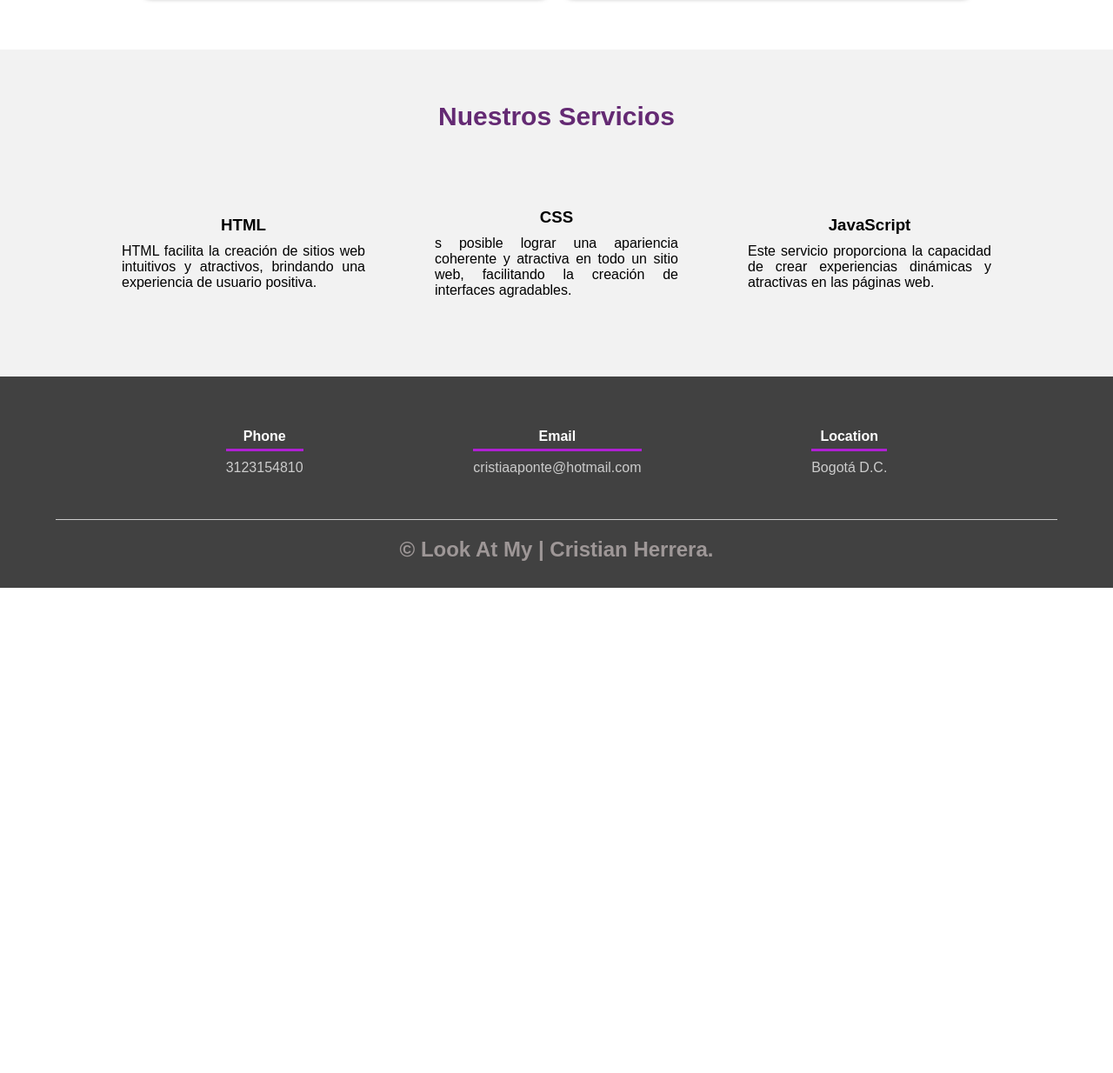
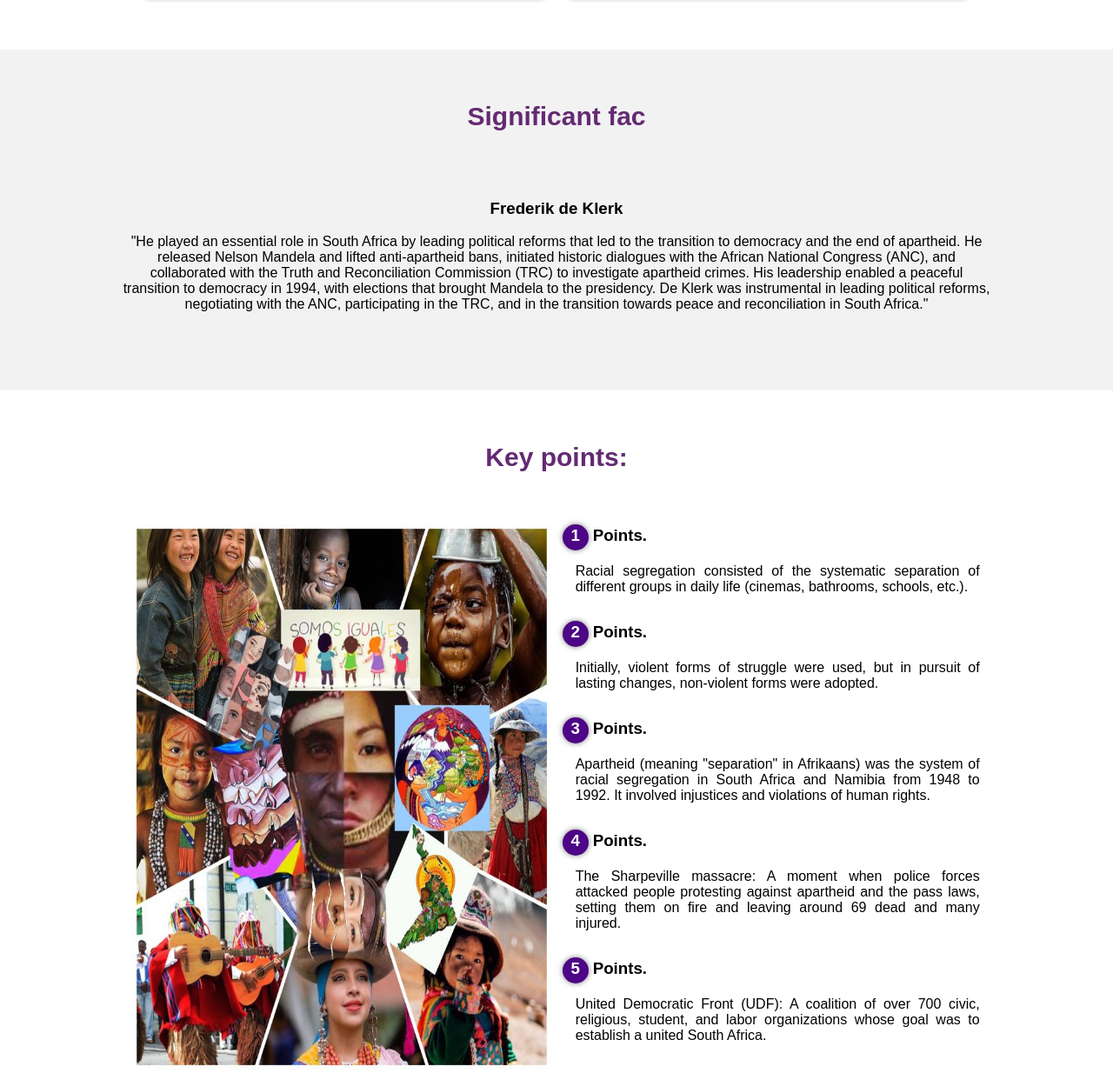
Before and after one commit to crisheap/Trabajo-Catedra, a plain HTML site: page index.html in a window 1280 px wide. Shown: the part 1749-2983 px from the top of the page at 87% size. Before the commit the page ends 2425 px from the top, so only its background shows below. Drawn offline with Linux system fonts and the light colour scheme.

Commit message:
colombia

```diff
--- a/index.html
+++ b/index.html
@@ -83,15 +83,6 @@
               <p>JavaScript</p>
             </div>
           </div>
-          <div class="imagen-port">
-            <img src="../image/image5.jpg" alt="" />
-            <div class="hover-galeria">
-              <a href="../html/calculadora.html">
-                <img src="../image/calculadora.png" alt="Calculadora" />
-              </a>
-              <p>Calculadora</p>
-            </div>
-          </div>
         </div>
       </div>
     </section>
@@ -106,11 +97,9 @@
             <br />
             <p>
               He was a South African politician, president from 1989-1994. His presidency was characterized by a policy
-              of
-              reforms aimed at overcoming racial segregation of apartheid. To achieve this, he repealed existing
+              of reforms aimed at overcoming racial segregation of apartheid. To achieve this, he repealed existing
               segregationist laws, released several black politicians from prison, including Nelson Mandela, legalized
-              the
-              African National Congress (ANC), and endowed the country with a new non-racial constitution.
+              the African National Congress (ANC), and endowed the country with a new non-racial constitution.
             </p>
           </div>
         </div>
@@ -120,13 +109,74 @@
             <h4>Nelson Mandela (Madiba)</h4>
             <br />
             <p>A South African leader, an icon of the fight against apartheid. In 1952, Mandela played a significant
-              role in a campaign that challenged the so-called pass laws, which required black individuals to carry documents
-              proving they were authorized to be in areas reserved for whites. Disagreeing with this, Mandela began his
-              political involvement against apartheid.</p>
+              role in a campaign that challenged the so-called pass laws, which required black individuals to carry
+              documents proving they were authorized to be in areas reserved for whites. Disagreeing with this, Mandela
+              began his political involvement against apartheid.</p>
           </div>
         </div>
       </div>
     </section>
+
+    <section class="about-services">
+      <div class="contenedor">
+        <h2 class="titulo">Significant fac</h2>
+        <div class="servicio-cont-a">
+          <div class="servicio-ind-a">
+            <img src="" alt="" />
+            <h3>Frederik de Klerk</h3>
+            <br>
+            <p>
+              "He played an essential role in South Africa by leading political reforms that led to the transition to
+              democracy and the end of apartheid. He released Nelson Mandela and lifted anti-apartheid bans, initiated
+              historic dialogues with the African National Congress (ANC), and collaborated with the Truth and
+              Reconciliation Commission (TRC) to investigate apartheid crimes. His leadership enabled a peaceful
+              transition to democracy in 1994, with elections that brought Mandela to the presidency. De Klerk was
+              instrumental in leading political reforms, negotiating with the ANC, participating in the TRC, and in the
+              transition towards peace and reconciliation in South Africa."
+            </p>
+          </div>
+        </div>
+      </div>
+    </section>
+
+    <section class="contenedor sobre-nosotros">
+      <h2 class="titulo">Key points:</h2>
+      <div class="contenedor-sobre-nosotros">
+        <img src="../Trabajo-Catedra/image/poblacion.jpg" alt="" class="imagen-about-us" />
+        <div class="contenido-textos">
+          <h3><span>1</span>Points.</h3>
+          <p>
+            Racial segregation consisted of the systematic separation of different groups in daily life (cinemas,
+            bathrooms, schools, etc.).
+          </p>
+          <h3><span>2</span>Points.</h3>
+          <p>
+            Initially, violent forms of struggle were used, but in pursuit of lasting changes, non-violent forms were
+            adopted.
+          </p>
+          <h3><span>3</span>Points.</h3>
+          <p>
+            Apartheid (meaning "separation" in Afrikaans) was the system of racial segregation in South Africa and
+            Namibia from 1948 to 1992. It involved injustices and violations of human rights.
+          </p>
+          <h3><span>4</span>Points.</h3>
+          <p>
+            The Sharpeville massacre: A moment when police forces attacked people protesting against apartheid and the
+            pass laws, setting them on fire and leaving around 69 dead and many injured.
+          </p>
+          <h3><span>5</span>Points.</h3>
+          <p>
+            United Democratic Front (UDF): A coalition of over 700 civic, religious, student, and labor organizations
+            whose goal was to establish a united South Africa.
+          </p>
+        </div>
+      </div>
+    </section>
+
+
+
+
+
 
     <section class="about-services">
       <div class="contenedor">
--- a/styles.css
+++ b/styles.css
@@ -24,7 +24,7 @@ body{
 }
 
 .card p{
-    font-size: smaller;
+    font-size: 70%;
     padding: 10px;
 }
 
@@ -214,6 +214,16 @@ header .textos-header{
     padding-bottom: 30px;
 }
 
+.servicio-cont-a{
+    justify-content: space-between;
+    align-items: center;
+}
+
+.servicio-ind-a{
+    width: 100%;
+    text-align: center;
+}
+
 .servicio-cont{
     display: flex;
     justify-content: space-between;
```
